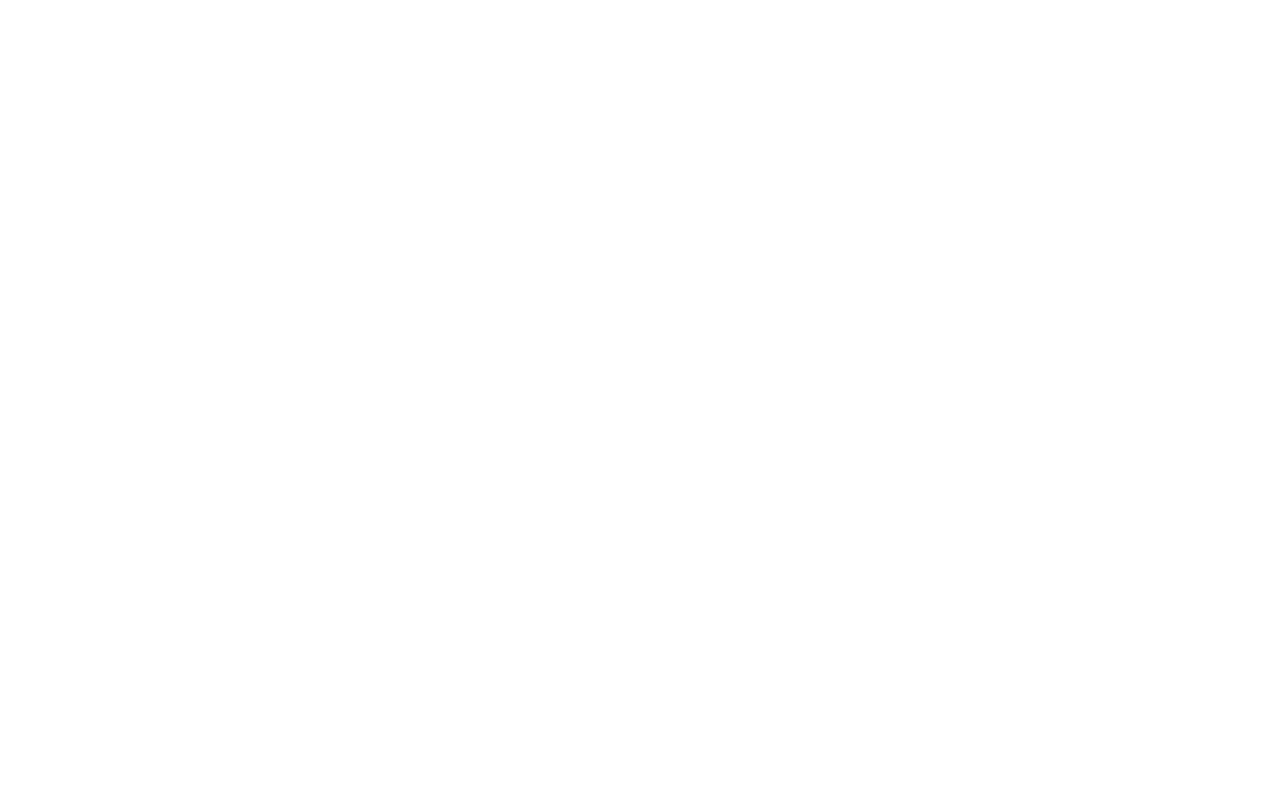
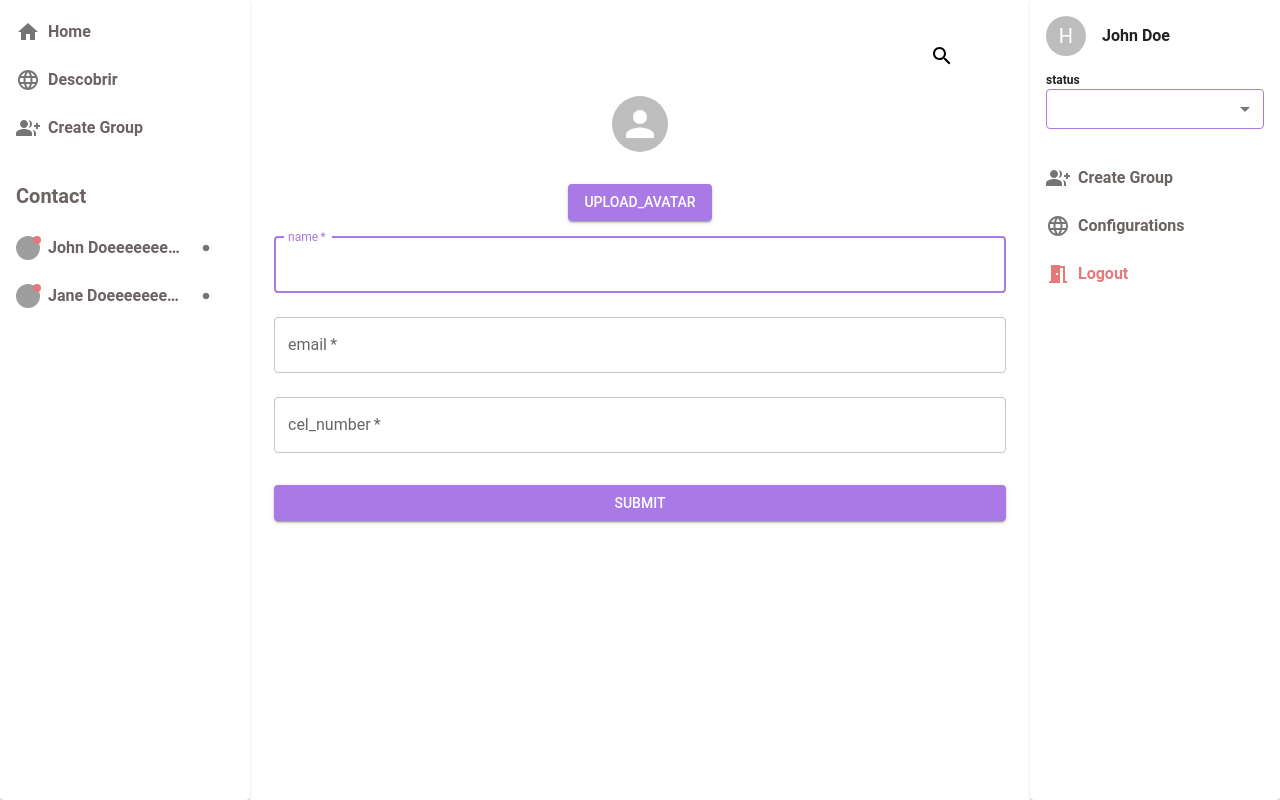
Before and after one commit to rafaeldellaquila/lotchats, a React (Vite) app: page /config in a window 1280 px wide. Before the commit this address had no page. Built offline with nearby package versions, Linux system fonts and the light colour scheme; grey boxes are pictures that could not be loaded.

Commit message:
:lipstick: implement config page and form component

```diff
--- /dev/null
+++ b/src/components/UserForm/index.tsx
@@ -0,0 +1,116 @@
+import { Box, TextField, Button, Avatar } from '@mui/material'
+import { useState } from 'react'
+import { useTranslation } from 'react-i18next'
+
+const UserForm: React.FC = () => {
+  const { t } = useTranslation()
+  const [formData, setFormData] = useState({
+    name: '',
+    email: '',
+    celNumber: ''
+  })
+  const [avatar, setAvatar] = useState<File | null>(null)
+  const [avatarPreview, setAvatarPreview] = useState<string | undefined>(
+    undefined
+  )
+
+  const handleChange = (e: React.ChangeEvent<HTMLInputElement>) => {
+    const { name, value } = e.target
+    setFormData(prevFormData => ({
+      ...prevFormData,
+      [name]: value
+    }))
+  }
+
+  const handleAvatarChange = (e: React.ChangeEvent<HTMLInputElement>) => {
+    const file = e.target.files ? e.target.files[0] : null
+    setAvatar(file)
+
+    if (file) {
+      const reader = new FileReader()
+      reader.onloadend = () => {
+        setAvatarPreview(reader.result as string)
+      }
+      reader.readAsDataURL(file)
+    } else {
+      setAvatarPreview(undefined)
+    }
+  }
+
+  const handleSubmit = (e: React.FormEvent<HTMLFormElement>) => {
+    e.preventDefault()
+    // Implementar lógica de formulário
+    console.log(formData)
+    if (avatar) {
+      console.log(avatar)
+    }
+  }
+
+  return (
+    <Box
+      component='form'
+      onSubmit={handleSubmit}
+      noValidate
+      sx={{
+        mt: 1,
+        display: 'flex',
+        flexDirection: 'column',
+        alignItems: 'center'
+      }}
+    >
+      <Avatar
+        src={avatarPreview}
+        sx={{ width: 56, height: 56, mb: 2 }}
+        alt='Avatar preview'
+      />
+      <Button variant='contained' component='label' sx={{ mt: 2 }}>
+        {t('upload_avatar')}
+        <input
+          type='file'
+          hidden
+          accept='image/*'
+          onChange={handleAvatarChange}
+        />
+      </Button>
+      <TextField
+        margin='normal'
+        required
+        fullWidth
+        id='name'
+        label={t('name')}
+        name='name'
+        autoComplete='name'
+        autoFocus
+        value={formData.name}
+        onChange={handleChange}
+      />
+      <TextField
+        margin='normal'
+        required
+        fullWidth
+        id='email'
+        label={t('email')}
+        name='email'
+        autoComplete='email'
+        value={formData.email}
+        onChange={handleChange}
+      />
+      <TextField
+        margin='normal'
+        required
+        fullWidth
+        id='celNumber'
+        label={t('cel_number')}
+        name='celNumber'
+        autoComplete='tel'
+        value={formData.celNumber}
+        onChange={handleChange}
+      />
+      <Button type='submit' fullWidth variant='contained' sx={{ mt: 3, mb: 2 }}>
+        {t('submit')}
+      </Button>
+    </Box>
+  )
+}
+
+export default UserForm
--- /dev/null
+++ b/src/pages/ConfigPage/index.tsx
@@ -0,0 +1,11 @@
+import UserForm from '@/components/UserForm'
+
+const ConfigPage: React.FC = () => {
+  return (
+    <>
+      <UserForm />
+    </>
+  )
+}
+
+export default ConfigPage
--- a/src/routes/index.tsx
+++ b/src/routes/index.tsx
@@ -2,6 +2,7 @@
 
 import AuthLayout from '@/layout/AuthLayout'
 import ChatPage from '@/pages/ChatPage'
+import ConfigPage from '@/pages/ConfigPage'
 import DiscoverPage from '@/pages/DiscoverPage'
 import HomePage from '@/pages/HomePage'
 
@@ -12,6 +13,7 @@
         <Route path='/' element={<HomePage />} />
         <Route path='chat' element={<ChatPage />} />
         <Route path='/discover' element={<DiscoverPage />} />
+        <Route path='/config' element={<ConfigPage />} />
       </Route>
     </Routes>
   )
```
